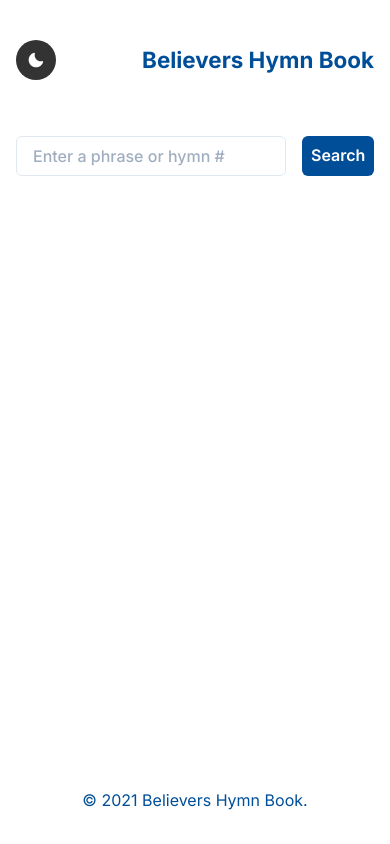
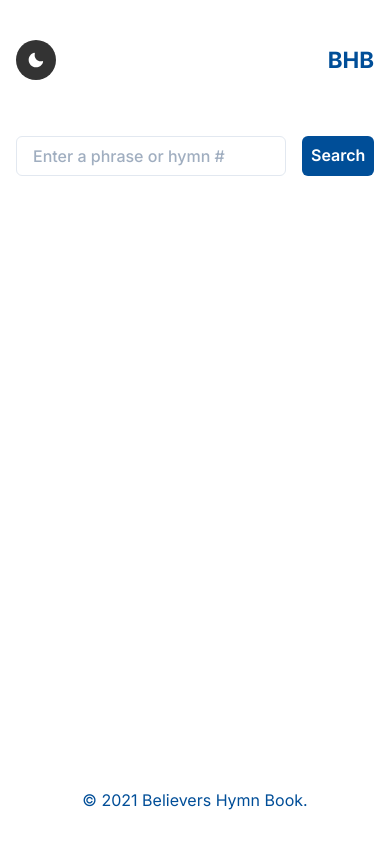
Before and after one commit to fillingthemoon/bhb, a Next.js app: page / in a window 390 px wide. Built offline with nearby package versions, Linux system fonts and the light colour scheme.

Commit message:
use BHB for mobile

```diff
--- a/pages/index.js
+++ b/pages/index.js
@@ -65,7 +65,12 @@ const Home = () => {
           borderRadius="50%"
         />
         <Heading textAlign="center" fontSize="1.4rem" color={primaryColor}>
-          Believers Hymn Book
+          <Box as="span" display={{ base: 'none', md: 'block' }}>
+            Believers Hymn Book
+          </Box>
+          <Box as="span" display={{ md: 'none' }}>
+            BHB
+          </Box>
         </Heading>
       </Flex>
       <form onSubmit={handleSubmit}>
```
